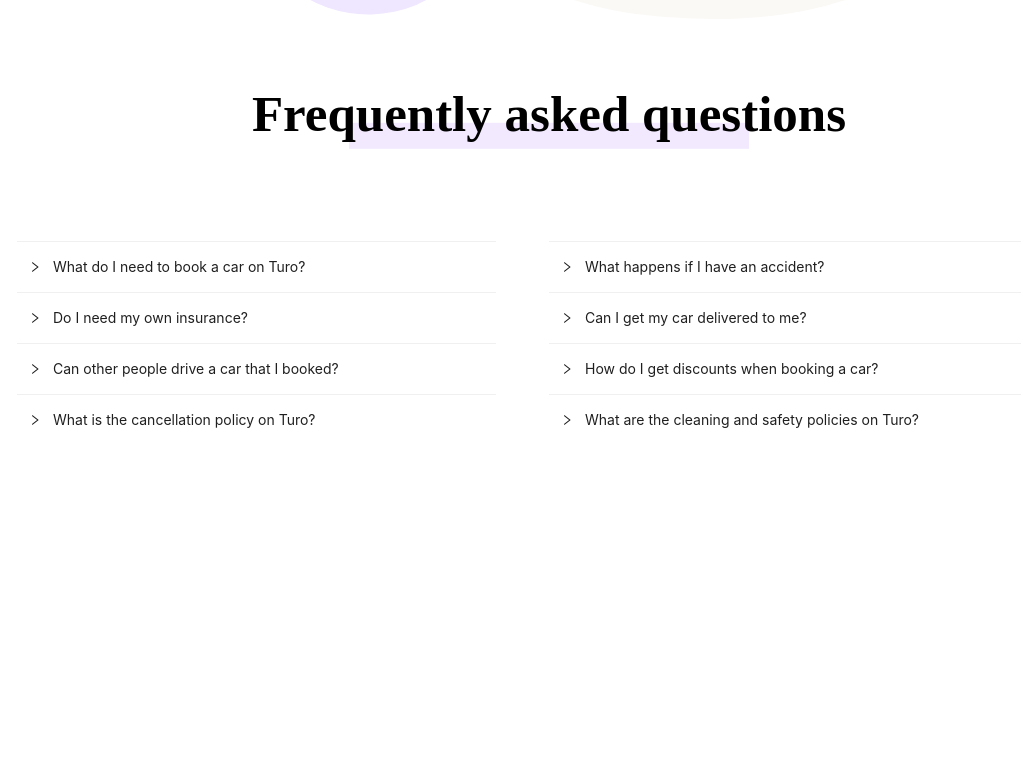
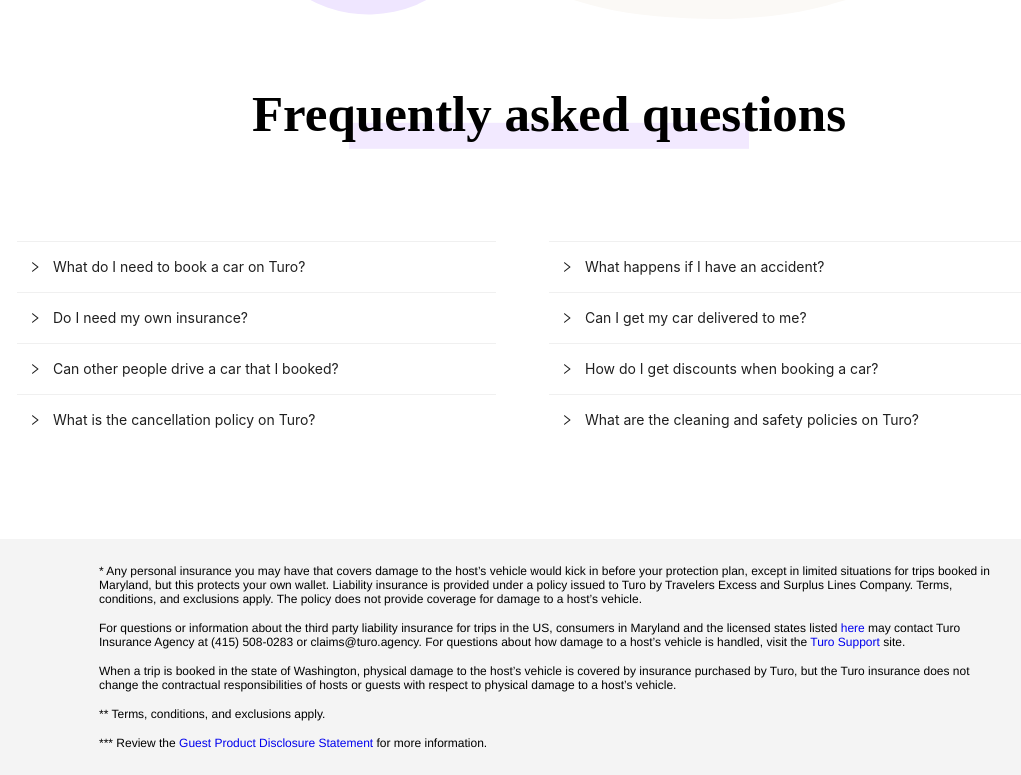
Before and after one commit to Talha-Ali150/turo, a React (Create React App) app: page / in a window 1280 px wide. Shown: the part 4734-5509 px from the top of the page, without its empty margins (91-1112 px from the left). Before the commit the page ends 5173 px from the top, so only its background shows below. Built offline with nearby package versions, Linux system fonts and the light colour scheme.

Commit message:
condition container made responsive"

```diff
--- a/src/App.js
+++ b/src/App.js
@@ -37,8 +37,8 @@
       <Image3 />
       <Heading4 />
       <AccordContainer />
-      {/* <ConditionContainer />
-      <Footer /> */}
+      <ConditionContainer />
+      {/* <Footer /> */}
     </div>
   );
 }
--- a/src/components/ConditionContainer/index.css
+++ b/src/components/ConditionContainer/index.css
@@ -1,15 +1,56 @@
-.conditionContainer{
+.conditionContainer {
+  margin-top: 10px;
+  font-family: RlBasisGrotesque, Avenir, Helvetica Neue, Helvetica, sans-serif;
+  font-size: 12px;
+  font-weight: 500;
+  background-color: #f4f4f4;
+  padding: 10px;
+  margin-top: 30px;
+}
+.conditionMainContainer {
+}
+.conditionItem {
+  margin: 15px 0px;
+}
+.highlight {
+  color: #0000ee;
+}
+.highlight:hover{
+  text-decoration: underline;
+  cursor: pointer;
+}
+@media only screen and (min-width: 768px) {
+  .conditionContainer {
+    font-family: RlBasisGrotesque, Avenir, Helvetica Neue, Helvetica, sans-serif;
+    font-size: 12px;
+    font-weight: 500;
     background-color: #f4f4f4;
-    height: 13em;
+    padding: 10px;
+    margin-top: 50px;
+  }
+  .conditionMainContainer {
+    width: 80%;
+    margin: 0 auto;
+  }
+  .conditionItem {
+    margin: 15px 0px;
+  }
 }
-.conditionListContainer {
-    list-style: none;
-    width: 90%;
-    margin: 10em auto;
-    padding: 2em 0;
+@media only screen and (min-width: 992px) {
+  .conditionContainer {
+    font-family: RlBasisGrotesque, Avenir, Helvetica Neue, Helvetica, sans-serif;
+    font-size: 12px;
+    font-weight: 500;
+    background-color: #f4f4f4;
+    padding: 10px;
+    margin-top: 100px;
+  }
+  .conditionMainContainer {
+    width: 80%;
+    margin: 0 auto;
+    max-width: 900px;
+  }
+  .conditionItem {
+    margin: 15px 0px;
+  }
 }
-.conditionListContainerItem{
-    font-size: 12px;
-    margin-bottom: 1.5em;
-    font-weight: 500;
-}
--- a/src/components/ConditionContainer/index.js
+++ /dev/null
@@ -1,36 +0,0 @@
-import React from "react";
-import "./index.css";
-
-export default function ConditionContainer() {
-  return (
-    <div className="conditionContainer">
-      <ul className="conditionListContainer">
-        <li className="conditionListContainerItem">
-          * Any personal insurance you may have that covers damage to the host’s
-          vehicle would kick in before your protection plan, except in limited
-          situations for trips booked in Maryland, but this protects your own
-          wallet. Liability insurance is provided under a policy issued to Turo
-          by Travelers Excess and Surplus Lines Company. Terms, conditions, and
-          exclusions apply. The policy does not provide coverage for damage to a
-          host’s vehicle.
-        </li>
-        <li className="conditionListContainerItem">
-          For questions or information about the third party liability insurance
-          that is included in protection plans in the US, consumers in Maryland
-          and the licensed states listed here may contact Turo Insurance Agency
-          at (415) 508-0283 or claims@turo.agency. For questions about how
-          damage to a host’s vehicle is handled, visit the Turo Support site.
-        </li>
-        <li className="conditionListContainerItem">
-          When a trip is booked in the state of Washington, physical damage to
-          the host’s vehicle is covered by insurance purchased by Turo, but the
-          Turo insurance does not change the contractual responsibilities of
-          hosts or guests with respect to physical damage to a host’s vehicle.
-        </li>
-        <li className="conditionListContainerItem">
-          ** Terms, conditions, and exclusions apply.
-        </li>
-      </ul>
-    </div>
-  );
-}
--- /dev/null
+++ b/src/components/ConditionContainer/index.jsx
@@ -0,0 +1,71 @@
+import React from "react";
+import "./index.css";
+
+export default function ConditionContainer() {
+  return (
+    // <div className="conditionContainer">
+    //   <ul className="conditionListContainer">
+    //     <li className="conditionListContainerItem">
+    //       * Any personal insurance you may have that covers damage to the host’s
+    //       vehicle would kick in before your protection plan, except in limited
+    //       situations for trips booked in Maryland, but this protects your own
+    //       wallet. Liability insurance is provided under a policy issued to Turo
+    //       by Travelers Excess and Surplus Lines Company. Terms, conditions, and
+    //       exclusions apply. The policy does not provide coverage for damage to a
+    //       host’s vehicle.
+    //     </li>
+    //     <li className="conditionListContainerItem">
+    //       For questions or information about the third party liability insurance
+    //       that is included in protection plans in the US, consumers in Maryland
+    //       and the licensed states listed here may contact Turo Insurance Agency
+    //       at (415) 508-0283 or claims@turo.agency. For questions about how
+    //       damage to a host’s vehicle is handled, visit the Turo Support site.
+    //     </li>
+    //     <li className="conditionListContainerItem">
+    //       When a trip is booked in the state of Washington, physical damage to
+    //       the host’s vehicle is covered by insurance purchased by Turo, but the
+    //       Turo insurance does not change the contractual responsibilities of
+    //       hosts or guests with respect to physical damage to a host’s vehicle.
+    //     </li>
+    //     <li className="conditionListContainerItem">
+    //       ** Terms, conditions, and exclusions apply.
+    //     </li>
+    //   </ul>
+    // </div>
+    <div className="conditionContainer">
+      <div className="conditionMainContainer">
+        <p className="conditionItem">
+          * Any personal insurance you may have that covers damage to the host’s
+          vehicle would kick in before your protection plan, except in limited
+          situations for trips booked in Maryland, but this protects your own
+          wallet. Liability insurance is provided under a policy issued to Turo
+          by Travelers Excess and Surplus Lines Company. Terms, conditions, and
+          exclusions apply. The policy does not provide coverage for damage to a
+          host’s vehicle.
+        </p>
+        <p className="conditionItem">
+          For questions or information about the third party liability insurance
+          for trips in the US, consumers in Maryland and the licensed states
+          listed <span className="highlight">here</span> may contact Turo Insurance Agency at (415)
+          508-0283 or claims@turo.agency. For questions about how damage to a
+          host’s vehicle is handled, visit the{" "}
+          <span className="highlight">Turo Support</span> site.
+        </p>
+        <p className="conditionItem">
+          When a trip is booked in the state of Washington, physical damage to
+          the host’s vehicle is covered by insurance purchased by Turo, but the
+          Turo insurance does not change the contractual responsibilities of
+          hosts or guests with respect to physical damage to a host’s vehicle.
+        </p>
+        <p className="conditionItem">
+          ** Terms, conditions, and exclusions apply.
+        </p>
+        <p className="conditionItem">
+          *** Review the{" "}
+          <span className="highlight">Guest Product Disclosure Statement </span>{" "}
+          for more information.
+        </p>
+      </div>
+    </div>
+  );
+}
```
